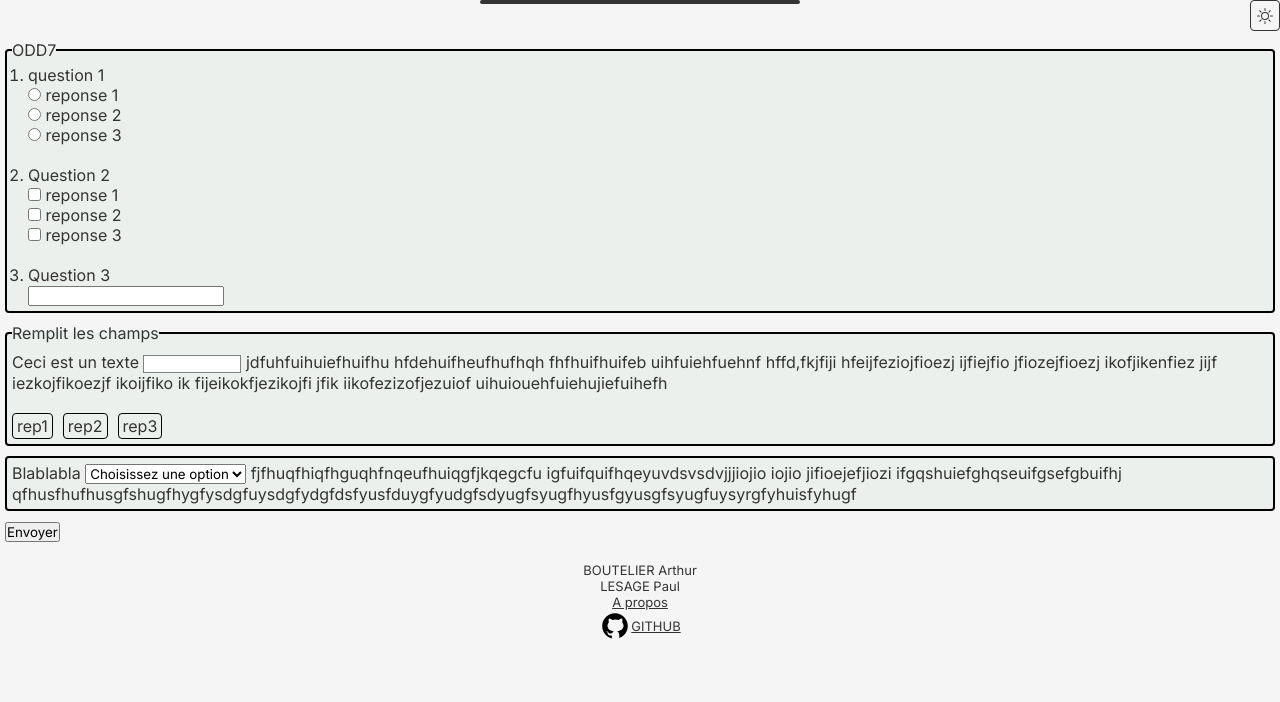
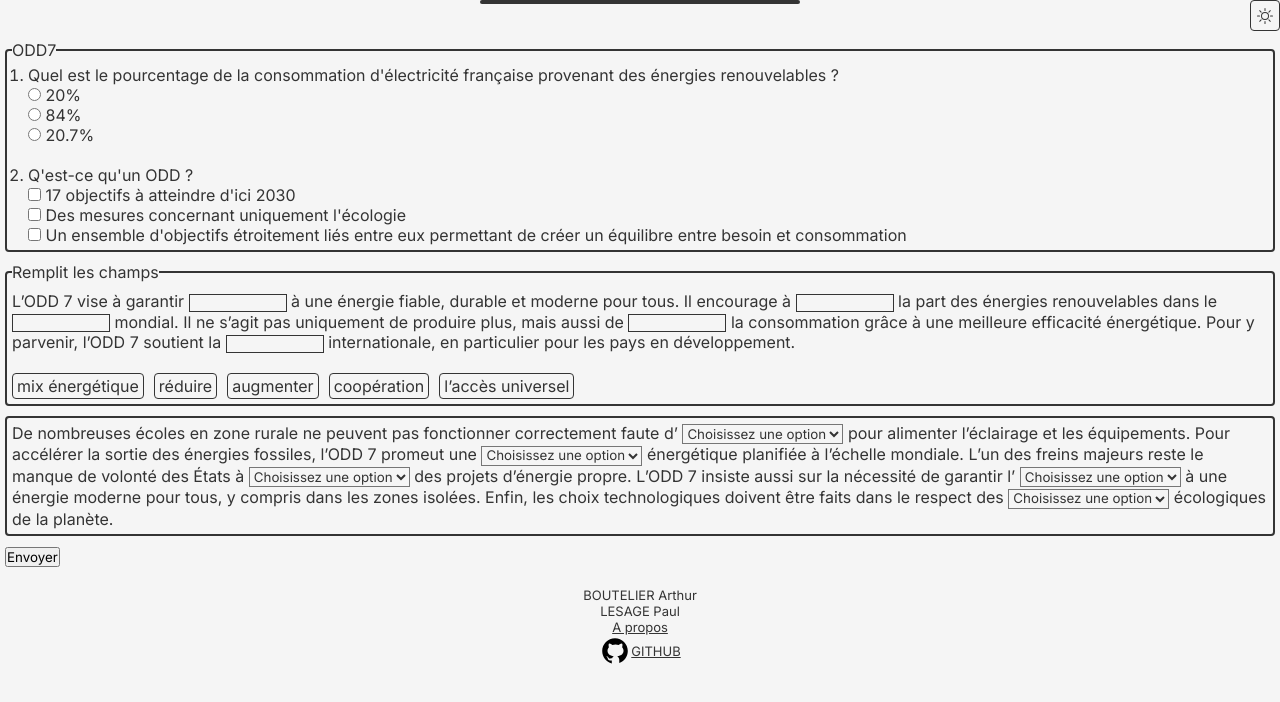
Before and after one commit to Arthur-Boutelier/Site_ODD7, a plain HTML site: page Quiz/index.html in a window 1280 px wide. Drawn offline with Linux system fonts and the light colour scheme.

Commit message:
A propos + quiz

```diff
--- a/A_Propos/style.css
+++ b/A_Propos/style.css
@@ -2,6 +2,13 @@
     text-align: center;
 }
 
+#contribution h2{
+    text-align: center;
+}
+
+li{
+    margin-left: 28px;
+}
 h1{
     margin-bottom: 50px;
 }
@@ -39,6 +46,20 @@ img{
     width: 200px;
 }
 
+.div_img{
+    text-align: center;
+    flex :1 1 0;
+}
+
 #pres_equipe h3{
     margin: 20px 0;
 }
+
+#pres_equipe div{
+    flex-wrap: wrap ;
+}
+
+.texte_pres{
+    flex: 50000000000 1 0;
+    min-width: 800px;
+}
--- a/Quiz/index.html
+++ b/Quiz/index.html
@@ -35,53 +35,97 @@
         <fieldset>
             <legend>ODD7</legend>
             <ol type="1">
-                <li>question 1<br>
+                <li>Quel est le pourcentage de la consommation d'électricité française provenant des énergies renouvelables ?<br>
                     <input type="radio" id = "q1_1" value="1a" name = "1">
-                    <label> reponse 1</label><br>
+                    <label>20%</label><br>
                     <input type="radio" id = "q1_2" value="1b" name = "1">
-                    <label>reponse 2</label><br>
+                    <label>84%</label><br>
                     <input type="radio" id = "q1_3" value="1c" name = "1">
-                    <label>reponse 3</label>
+                    <label>20.7%</label>
                 <br>
                 <br>
                 </li>
-                <li>Question 2<br>
+                    <li>Q'est-ce qu'un ODD ?<br>
                         <input type="checkbox" id = "q2_1" value="2a" name = "2">
-                    <label>reponse 1</label><br>
+                        <label>17 objectifs à atteindre d'ici 2030</label><br>
                         <input type="checkbox" id = "q2_2" value="2b" name = "2">
-                    <label>reponse 2</label><br>
+                        <label>Des mesures concernant uniquement l'écologie</label><br>
                         <input type="checkbox" id = "q2_3" value="2c" name = "2">
-                    <label>reponse 3</label>
+                        <label>Un ensemble d'objectifs étroitement liés entre eux permettant de créer un équilibre entre besoin et consommation</label>
                     <br>
-                <br>
-                </li>
-                <li> Question 3<br>
-                <input type="text">
-                </li>
             </ol>
         </fieldset>
         <fieldset>
             <legend>Remplit les champs</legend>
             <div id = "parents">
                 <div id = "texte" class="rowflex">
-                    Ceci est un texte <div class = "dropzone" id = "dropzone1" ondragover = "dragover_handler(event)"  ondrop ="ondrop_handler(event)"></div> jdfuhfuihuiefhuifhu hfdehuifheufhufhqh fhfhuifhuifeb uihfuiehfuehnf hffd,fkjfiji hfeijfeziojfioezj ijfiejfio jfiozejfioezj ikofjikenfiez jijf iezkojfikoezjf ikoijfiko ik fijeikokfjezikojfi jfik iikofezizofjezuiof uihuiouehfuiehujiefuihefh
+                    L’ODD 7 vise à garantir
+                    <div class = "dropzone" id = "dropzone1" ondragleave="onleave_handler(event)" ondragover = "dragover_handler(event)"  ondrop ="ondrop_handler(event)"></div>
+                    à une énergie fiable, durable et moderne pour tous.
+                    Il encourage à
+                    <div class = "dropzone" id = "dropzone2" ondragleave="onleave_handler(event)" ondragover = "dragover_handler(event)"  ondrop ="ondrop_handler(event)"></div>
+                    la part des énergies renouvelables dans le
+                    <div class = "dropzone" id = "dropzone3" ondragleave="onleave_handler(event)" ondragover = "dragover_handler(event)"  ondrop ="ondrop_handler(event)"></div>
+                    mondial.
+                    Il ne s’agit pas uniquement de produire plus, mais aussi de
+                    <div class = "dropzone" id = "dropzone4" ondragleave="onleave_handler(event)" ondragover = "dragover_handler(event)"  ondrop ="ondrop_handler(event)"></div>
+                    la consommation grâce à une meilleure efficacité énergétique.
+                    Pour y parvenir, l’ODD 7 soutient la
+                    <div class = "dropzone" id = "dropzone5" ondragleave="onleave_handler(event)" ondragover = "dragover_handler(event)"  ondrop ="ondrop_handler(event)"></div>
+                    internationale, en particulier pour les pays en développement.
                 </div>
-                <div class="rowflex">
-                    <div id = "rep1" draggable="true" ondragstart="dragstart_handler(event)" class = rep_non_place>rep1</div>
-                    <div id = "rep2" draggable="true" ondragstart="dragstart_handler(event)" class = rep_non_place>rep2</div>
-                    <div id = "rep3" draggable="true" ondragstart="dragstart_handler(event)" class = rep_non_place>rep3</div>
+                <div class="rowflex" id = "ini_dropzone" ondragleave="onleave_handler(event)" ondragover = "dragover_handler(event)"  ondrop ="ondrop_handler(event)">
+                    <div id = "rep1" draggable="true" ondragstart="dragstart_handler(event)" class = rep_non_place>mix énergétique</div>
+                    <div id = "rep2" draggable="true" ondragstart="dragstart_handler(event)" class = rep_non_place>réduire</div>
+                    <div id = "rep3" draggable="true" ondragstart="dragstart_handler(event)" class = rep_non_place>augmenter</div>
+                    <div id = "rep4" draggable="true" ondragstart="dragstart_handler(event)" class = rep_non_place>coopération</div>
+                    <div id = "rep5" draggable="true" ondragstart="dragstart_handler(event)" class = rep_non_place>l’accès universel</div>
                 </div>
             </div>
         </fieldset>
         <fieldset class = "rowflex">
-            <p draggable="true">Blablabla
+            <p>
+                De nombreuses écoles en zone rurale ne peuvent pas fonctionner correctement faute d’
                 <select id = "select_1">
                     <option value = "" disabled selected>Choisissez une option</option>
-                <option value = "1">option 1 </option>
-                <option value = "2">option 2 </option>
-                <option value = "3">option 3 </option>
+                    <option value = "1">électricité</option>
+                    <option value = "2">internet</option>
+                    <option value = "3">eau </option>
                 </select>
-            fjfhuqfhiqfhguqhfnqeufhuiqgfjkqegcfu igfuifquifhqeyuvdsvsdvjjjiojio iojio jifioejefjiozi ifgqshuiefghqseuifgsefgbuifhj qfhusfhufhusgfshugfhygfysdgfuysdgfydgfdsfyusfduygfyudgfsdyugfsyugfhyusfgyusgfsyugfuysyrgfyhuisfyhugf</p>
+                pour alimenter l’éclairage et les équipements.
+                Pour accélérer la sortie des énergies fossiles, l’ODD 7 promeut une
+                <select id = "select_2">
+                    <option value = "" disabled selected>Choisissez une option</option>
+                    <option value = "1">construction</option>
+                    <option value = "2">transition</option>
+                    <option value = "3">privatisation</option>
+                </select>
+                énergétique planifiée à l’échelle mondiale.
+                L’un des freins majeurs reste le manque de volonté des États à
+                <select id = "select_3">
+                    <option value = "" disabled selected>Choisissez une option</option>
+                    <option value = "1">financer</option>
+                    <option value = "2">rejeter</option>
+                    <option value = "3">comprendre</option>
+                </select>
+                des projets d’énergie propre.
+                L’ODD 7 insiste aussi sur la nécessité de garantir l’
+                <select id = "select_4">
+                    <option value = "" disabled selected>Choisissez une option</option>
+                    <option value = "1">sécurité</option>
+                    <option value = "2">stabilité</option>
+                    <option value = "3">accessibilité</option>
+                </select>
+                à une énergie moderne pour tous, y compris dans les zones isolées.
+                Enfin, les choix technologiques doivent être faits dans le respect des
+                <select id = "select_5">
+                    <option value = "" disabled selected>Choisissez une option</option>
+                    <option value = "1">profits</option>
+                    <option value = "2">limites</option>
+                    <option value = "3">délais</option>
+                </select>
+                écologiques de la planète.
+            </p>
         </fieldset>
         <button>Envoyer</button>
     </form>
@@ -91,7 +135,7 @@
         <a href="/A_Propos/">A propos</a>
         <div class="github">
             <svg xmlns="http://www.w3.org/2000/svg" width="32" height="32" viewBox="0 0 30 30">
-                <path d="M15,3C8.373,3,3,8.373,3,15c0,5.623,3.872,10.328,9.092,11.63C12.036,26.468,12,26.28,12,26.047v-2.051 c-0.487,0-1.303,0-1.508,0c-0.821,0-1.551-0.353-1.905-1.009c-0.393-0.729-0.461-1.844-1.435-2.526 c-0.289-0.227-0.069-0.486,0.264-0.451c0.615,0.174,1.125,0.596,1.605,1.222c0.478,0.627,0.703,0.769,1.596,0.769 c0.433,0,1.081-0.025,1.691-0.121c0.328-0.833,0.895-1.6,1.588-1.962c-3.996-0.411-5.903-2.399-5.903-5.098 c0-1.162,0.495-2.286,1.336-3.233C9.053,10.647,8.706,8.73,9.435,8c1.798,0,2.885,1.166,3.146,1.481C13.477,9.174,14.461,9,15.495,9 c1.036,0,2.024,0.174,2.922,0.483C18.675,9.17,19.763,8,21.565,8c0.732,0.731,0.381,2.656,0.102,3.594 c0.836,0.945,1.328,2.066,1.328,3.226c0,2.697-1.904,4.684-5.894,5.097C18.199,20.49,19,22.1,19,23.313v2.734 c0,0.104-0.023,0.179-0.035,0.268C23.641,24.676,27,20.236,27,15C27,8.373,21.627,3,15,3z"></path>
+                <path    d="M15,3C8.373,3,3,8.373,3,15c0,5.623,3.872,10.328,9.092,11.63C12.036,26.468,12,26.28,12,26.047v-2.051 c-0.487,0-1.303,0-1.508,0c-0.821,0-1.551-0.353-1.905-1.009c-0.393-0.729-0.461-1.844-1.435-2.526 c-0.289-0.227-0.069-0.486,0.264-0.451c0.615,0.174,1.125,0.596,1.605,1.222c0.478,0.627,0.703,0.769,1.596,0.769 c0.433,0,1.081-0.025,1.691-0.121c0.328-0.833,0.895-1.6,1.588-1.962c-3.996-0.411-5.903-2.399-5.903-5.098 c0-1.162,0.495-2.286,1.336-3.233C9.053,10.647,8.706,8.73,9.435,8c1.798,0,2.885,1.166,3.146,1.481C13.477,9.174,14.461,9,15.495,9 c1.036,0,2.024,0.174,2.922,0.483C18.675,9.17,19.763,8,21.565,8c0.732,0.731,0.381,2.656,0.102,3.594 c0.836,0.945,1.328,2.066,1.328,3.226c0,2.697-1.904,4.684-5.894,5.097C18.199,20.49,19,22.1,19,23.313v2.734 c0,0.104-0.023,0.179-0.035,0.268C23.641,24.676,27,20.236,27,15C27,8.373,21.627,3,15,3z"></path>
             </svg>
             <a href="https://github.com/Arthur-Boutelier/Site_ODD7">GITHUB</a>
         </div>
--- a/Quiz/script.js
+++ b/Quiz/script.js
@@ -4,13 +4,23 @@ function dragover_handler(event){
 }
 
 function ondrop_handler(event){
-    event.preventDefault();
     const id = event.dataTransfer.getData("text/plain");
     const dragged = document.getElementById(id);
+    if (event.target.id == "ini_dropzone"){
+        dragged.classList.add("rep_non_place");
+        dragged.classList.remove("rep_place");
+    }
+    else{
+        dragged.classList.remove("rep_non_place");
+        dragged.classList.add("rep_place");
+        event.target.style.width = "max-content";
+        console.log("caca");
+    }
+    const id_parent = dragged.parentElement.id;
+    if (id_parent != "ini_dropzone"){
+        document.getElementById(id_parent).style.width = "6em";
+    }
     event.target.appendChild(dragged);
-    dragged.classList.remove("rep_non_place");
-    dragged.classList.add("rep_place");
-    event.target.style.width = "max-content"
     event.target.classList.remove("dropzone_hover");
 }
 
@@ -55,3 +65,8 @@ function check_select(){
         point += 2;
     return point;
 }
+
+function onleave_handler(event){
+    event.preventDefault();
+    event.target.classList.remove("dropzone_hover");
+}
--- a/Quiz/style.css
+++ b/Quiz/style.css
@@ -5,8 +5,8 @@
 }
 
 fieldset{
-    background-color: #ECF0EC;
-    border :2px solid black;
+    background-color: var(--secondary-bg-color);
+    border :2px solid var(--main-opposite-bg-color);
     border-radius : 4px;
     padding: 5px;
     margin-bottom: 10px;
@@ -23,7 +23,7 @@ body{
 }
 
 .rep_non_place{
-    border : 1px solid black;
+    border : 1px solid var(--main-opposite-bg-color);
     border-radius : 4px;
     padding: 2px 4px;
 }
@@ -44,12 +44,8 @@ body{
     height: 1em;
     vertical-align: middle;
     width: 6em;
-    background-color: white;
-    border : 1px solid grey;
-}
-
-.dropzone_remplie{
-    width: fit-content;
+    background-color: var(--secondary-bg-color);
+    border : 1px solid var(--main-opposite-bg-color);
 }
 
 .dropzone_hover{
@@ -74,3 +70,8 @@ body{
         box-shadow: 0 0 0 0 rgba(0, 0, 0, 0);
     }
 }
+
+select{
+    background-color: var(--secondary-bg-color);
+    color: var(--main-opposite-bg-color);
+}
```
Also changed, not shown: A_Propos/index.html (+9 -7 lines), A_Propos/dark.js (deleted). Lines whose indentation alone changed are shown as unchanged.
